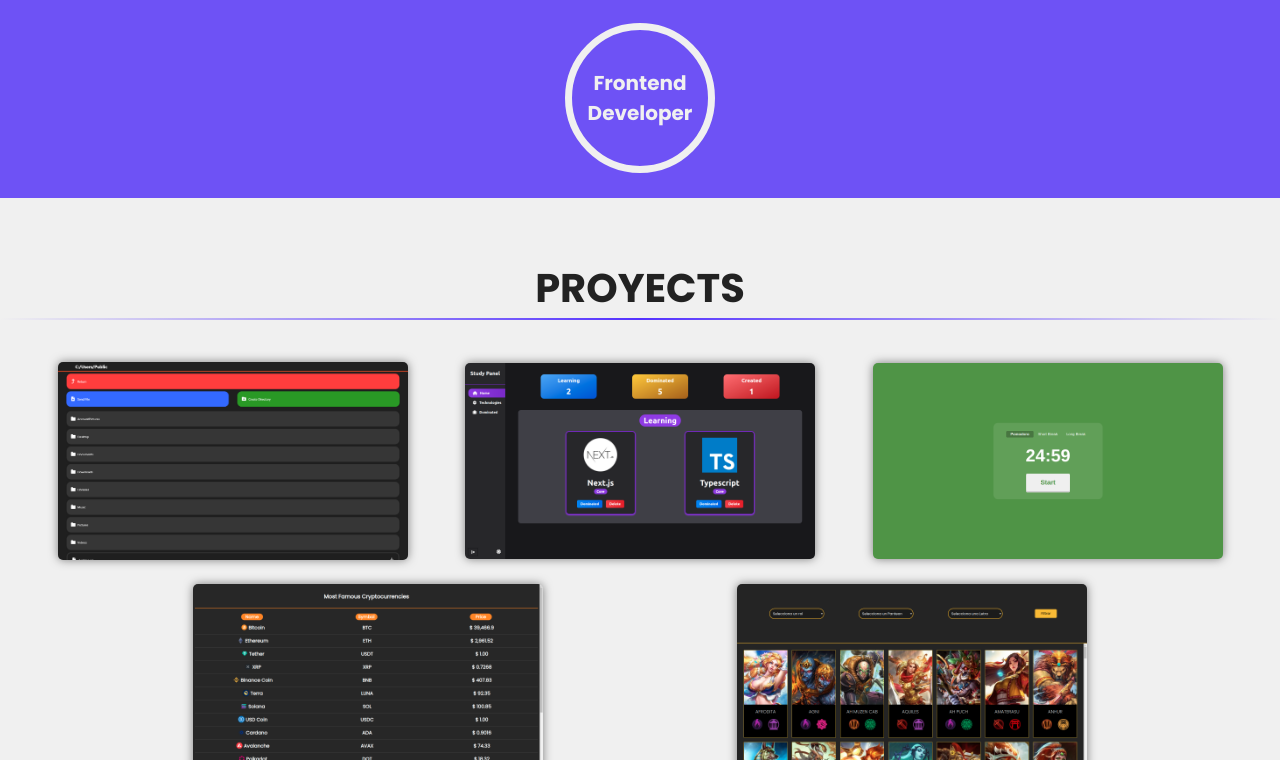
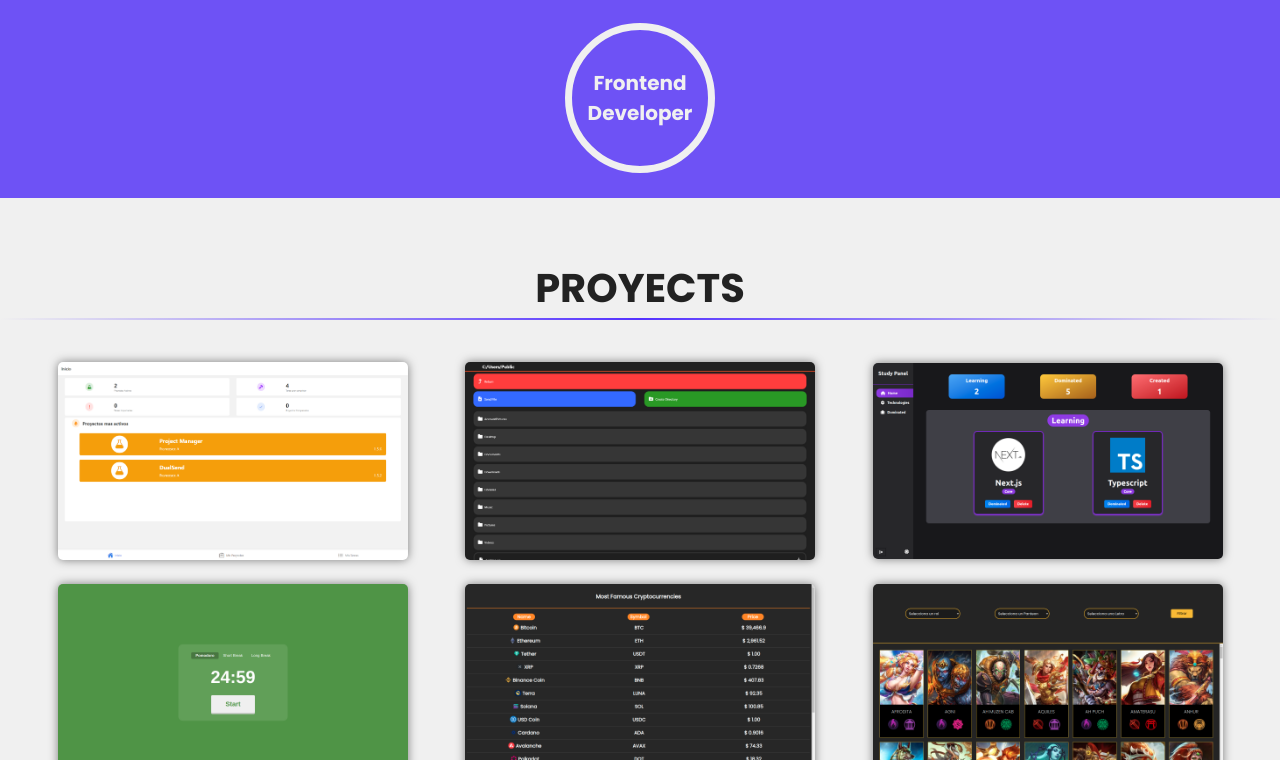
Before and after one commit to francescoalterio/portfolio-nextjs, a Next.js app: page / in a window 1280 px wide. Shown: the part 472-1232 px from the top of the page. Built offline with nearby package versions, Linux system fonts and the light colour scheme.

Commit message:
add new project 'project manager'

```diff
--- a/components/Proyects.js
+++ b/components/Proyects.js
@@ -11,12 +11,18 @@ const Proyects = () => {
         <hr className="separator" />
         <div className="box-proyectos">
           <Proyect
+            name="Project Manager"
+            src="../images/proyects/project-manager.png"
+            alt="img-project-manager"
+            description="Program that allows you to manage all the tasks and versions of your projects with react native, react navigation and redux."
+            preview="https://www.youtube.com/watch?v=YvWt-w5EJw4"
+            repo="https://github.com/francescoalterio/project-manager"
+          />
+          <Proyect
             name="Dualsend"
             src="../images/proyects/dualsend.png"
             alt="img-dualsend"
-            description="
-
-Program that allows you to send files of any type between a pc and a mobile with react native and expressjs"
+            description="Program that allows you to send files of any type between a pc and a mobile with react native and expressjs"
             preview=""
             repo="https://github.com/francescoalterio/dualsend-mobileapp"
           />
--- a/components/WindowProyect.js
+++ b/components/WindowProyect.js
@@ -40,7 +40,7 @@ const WindowProyect = ({
             <div className="box-a">
               {preview ? (
                 <a href={preview} className="redireccion" target="_blank">
-                  Visit Page
+                  Preview
                 </a>
               ) : null}
               <a href={repo} className="redireccion" target="_blank">
```
Also changed, not shown: public/images/proyects/project-manager.png (added).
